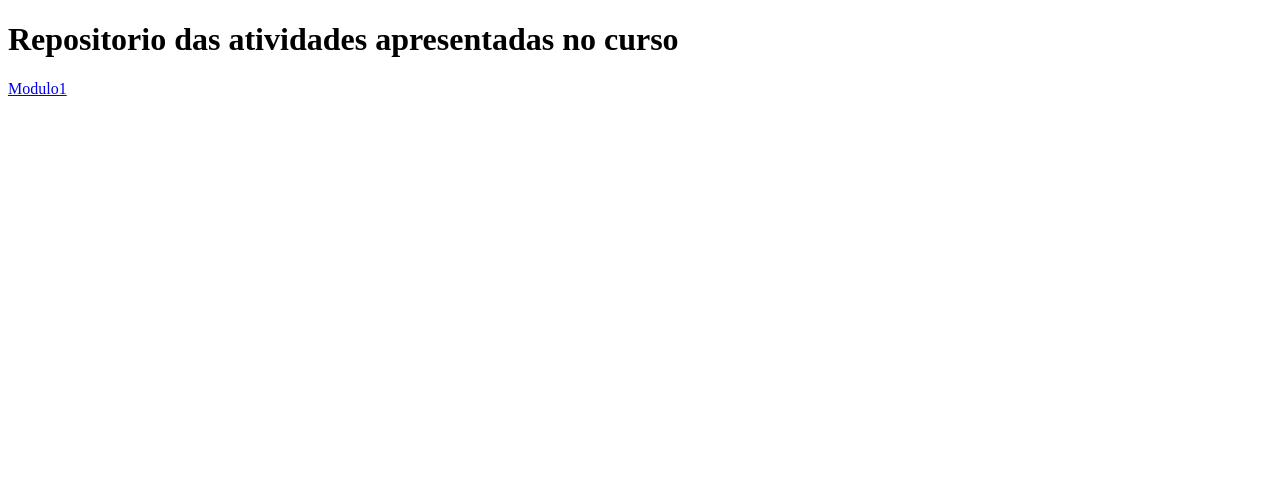
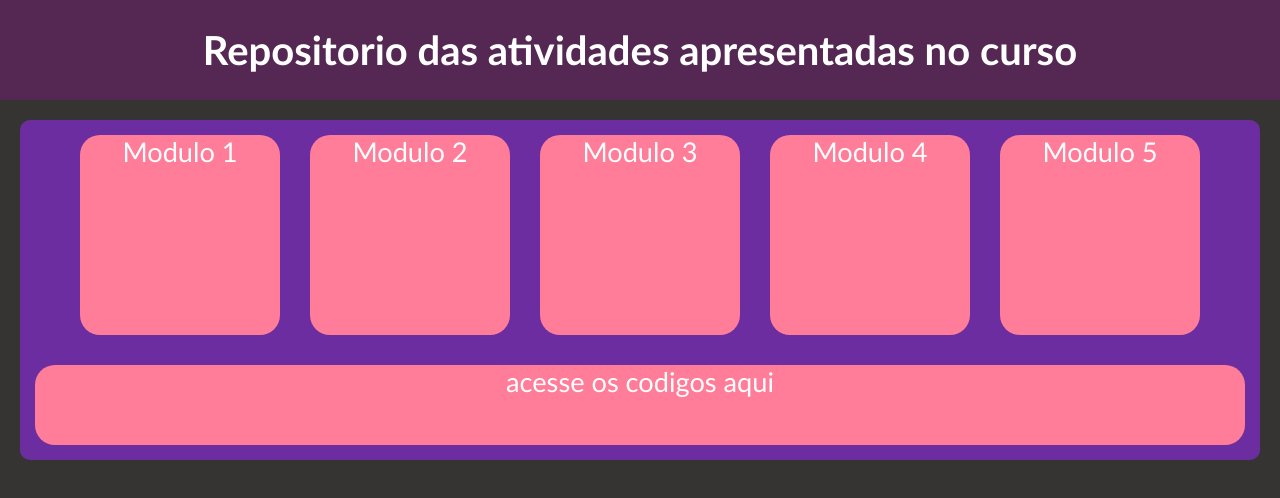
Before and after one commit to JPmarquesbraga/Curso-HTML5-CSS3-Curso_em_Video, a plain HTML site: page Exercicios/Exercicios.html in a window 1280 px wide. Drawn offline with Linux system fonts and the light colour scheme.

Commit message:
create the exercices page

```diff
--- a/Desafios/style.css
+++ b/Desafios/style.css
@@ -15,7 +15,7 @@ body {
 header {
     width: 100%;
     height: 100px;
-    background-color: #0f424b;
+    background-color: #90129457;
 
     display: flex;
     align-items: center;
@@ -32,14 +32,16 @@ main {
     display: flex;
     flex-flow: row wrap;
     align-items: center;
+    justify-content: center;
 }
 
 section {
     width: 280px;
     height: 50%;
     border-radius: 10px;
-    background-color: #f06a30;
+    background-color: #6C2DA0;
     margin: 10px;
+    box-shadow: 1px 1px 0px #6c2da08f;
 
     display: flex;
     flex-flow: column nowrap;
@@ -66,3 +68,12 @@ a {
     color: rgba(255, 247, 247, 0.89);
     text-shadow: 2px 2px 2px rgba(202, 200, 200, 0.363);
 }
+
+#github{
+    position: relative;
+    width: 100%;
+    height: 15%;
+
+    display: flex;
+    justify-content: center;
+}
--- a/Exercicios/Exercicios.html
+++ b/Exercicios/Exercicios.html
@@ -3,16 +3,22 @@
 <head>
     <meta charset="UTF-8">
     <meta name="viewport" content="width=device-width, initial-scale=1.0">
+    <link rel="stylesheet" href="styleE.css">
     <title>Exercicios</title>
 </head>
 <body>
     <header>
         <h1>Repositorio das atividades apresentadas no curso</h1>
-    </head>
-    <section>
-        <a href="Modulo1/">Modulo1</a>
-        <a href="Modulo2/"></a>
-        <a href="Modulo3/"></a>
-    </section>
+    </header>
+    <main>
+        <section>
+            <a href="Modulo1/">Modulo 1</a>
+            <a href="Modulo2/">Modulo 2</a>
+            <a href="Modulo3/">Modulo 3</a>
+            <a href="Modulo4/">Modulo 4</a>
+            <a href="Modulo5/">Modulo 5</a>
+            <a id="github" href="https://github.com/JPmarquesbraga/Curso-HTML5-CSS3-Curso_em_Video/tree/main/Exercicios">acesse os codigos aqui</a>
+        </section>
+    </main>
 </body>
 </html>
--- /dev/null
+++ b/Exercicios/styleE.css
@@ -0,0 +1,65 @@
+@charset "UTF-8";
+
+:root {
+    --purple: #6C2DA0;
+    --black: #363432;
+    --Tranparentpurple: #90129457;
+}
+
+* {
+    margin: 0px;
+    padding: 0px;
+    color: white;
+}
+
+body {
+    width: 100vw;
+    height: 100vh;
+    font-family: 'Gill Sans', 'Gill Sans MT', Calibri, 'Trebuchet MS', sans-serif;
+    background-color: #363432;
+}
+
+header {
+    background-color: #90129457;
+    height: 100px;
+
+    display: flex;
+    align-items: center;
+    justify-content: center;
+}
+
+h1 {
+    font-size: 2.5em;
+    width: 100%;
+    text-align: center;
+}
+
+section {
+    background-color: #6C2DA0;
+    height: 80%;
+    margin: 20px;
+    border-radius: 10px;
+
+    display: flex;
+    flex-flow: row wrap;
+    align-items: baseline;
+    justify-content: center;
+}
+
+a {
+    background-color: #ff7d99;
+    height: 200px;
+    width: 200px;
+    margin: 15px;
+    font-size: 1.7em;
+    text-decoration: none;
+    border-radius: 20px;
+
+    text-align: center;
+}
+
+#github {
+    width: 100%;
+    height: 80px;
+    align-self: flex-end;
+}
--- a/style.css
+++ b/style.css
@@ -33,7 +33,7 @@ section {
 
 h1 {
     text-align: center;
-    font-size: 2.8em;
+    font-size: 2.7em;
 }
 
 a, p {
```
Also changed, not shown: Desafios/desafios.html (+3 -0 lines).
